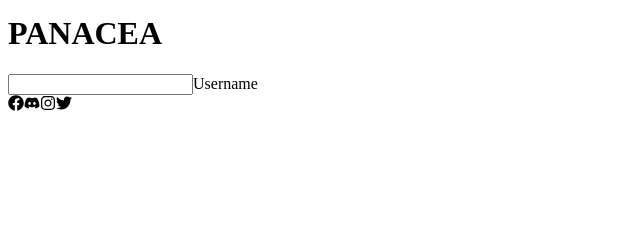
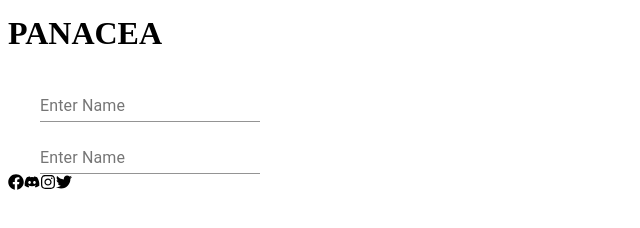
Before and after one commit to vinitaran/panacea, a Next.js app: page / in a window 1280 px wide. Shown: the part 318-546 px from the top of the page, without its empty margins (0-640 px from the left). Built offline with nearby package versions, Linux system fonts and the light colour scheme.

Commit message:
email button

```diff
--- a/components/EmailButton.jsx
+++ b/components/EmailButton.jsx
@@ -1,22 +1,60 @@
-import React from 'react';
-import { Button } from '@material-ui/core';
-import { styled } from '@material-ui/core/styles';
-import { MDBContainer, MDBRow, MDBCol, MDBBtn, MDBIcon, MDBInput } from 'mdbreact';
+import React from "react";
+import { Button } from "@material-ui/core";
+import { styled } from "@material-ui/core/styles";
+import TextField from "@material-ui/core/TextField";
+import { makeStyles } from "@material-ui/core/styles";
+import Input from '@material-ui/core/Input';
+import InputLabel from '@material-ui/core/InputLabel';
+import InputAdornment from '@material-ui/core/InputAdornment';
+import FormControl from '@material-ui/core/FormControl';
+import Grid from '@material-ui/core/Grid';
+import AccountCircle from '@material-ui/icons/AccountCircle';
+
+const useStyles = makeStyles((theme) => ({
+  root: {
+    "& .MuiTextField-root": {
+      margin: theme.spacing(1),
+      width: 150,
+    },
+    '& label.Mui-focused': {
+        color: 'green',
+      },
+  },
+}));
 
 export default function EmailButton() {
+  const MyButton = styled(Button)({
+    background: "linear-gradient(45deg, #FE6B8B 30%, #FF8E53 90%)",
+    border: 0,
+    borderRadius: 3,
+    boxShadow: "0 3px 5px 2px rgba(255, 105, 135, .3)",
+    color: "white",
+    height: 28,
+    padding: "0 10px",
+  });
 
-    // const MyButton = styled(Button)({
-    //     background: 'linear-gradient(45deg, #FE6B8B 30%, #FF8E53 90%)',
-    //     border: 0,
-    //     borderRadius: 3,
-    //     boxShadow: '0 3px 5px 2px rgba(255, 105, 135, .3)',
-    //     color: 'white',
-    //     height: 28,
-    //     padding: '0 10px',
-    //   });
+  const classes = useStyles();
 
-    return (
-
-        <MDBInput label="Username" icon="user" />
-);
-};
+  return (
+    <div className="EmailButton__container">
+      <div className={classes.margin} style={{color: 'white'}}>
+        <Grid container spacing={1} alignItems="flex-end">
+          <Grid item>
+            <AccountCircle />
+          </Grid>
+          <Grid item>
+            <TextField id="input-with-icon-grid" label="Enter Name"  />
+          </Grid>
+        </Grid>
+        <Grid container spacing={1} alignItems="flex-end">
+          <Grid item>
+            <AccountCircle />
+          </Grid>
+          <Grid item>
+            <TextField id="input-with-icon-grid" label="Enter Name"  />
+          </Grid>
+        </Grid>
+      </div>
+    </div>
+  );
+}
--- a/styles/_index.scss
+++ b/styles/_index.scss
@@ -3,6 +3,7 @@
 @import url('https://fonts.googleapis.com/css2?family=Spartan:wght@800&display=swap');
 body{
     margin: 0px;
+    color: white
 }
 
 .mainBody{
```
Also changed, not shown: styles/_emailButton.scss (+8 -0 lines).
